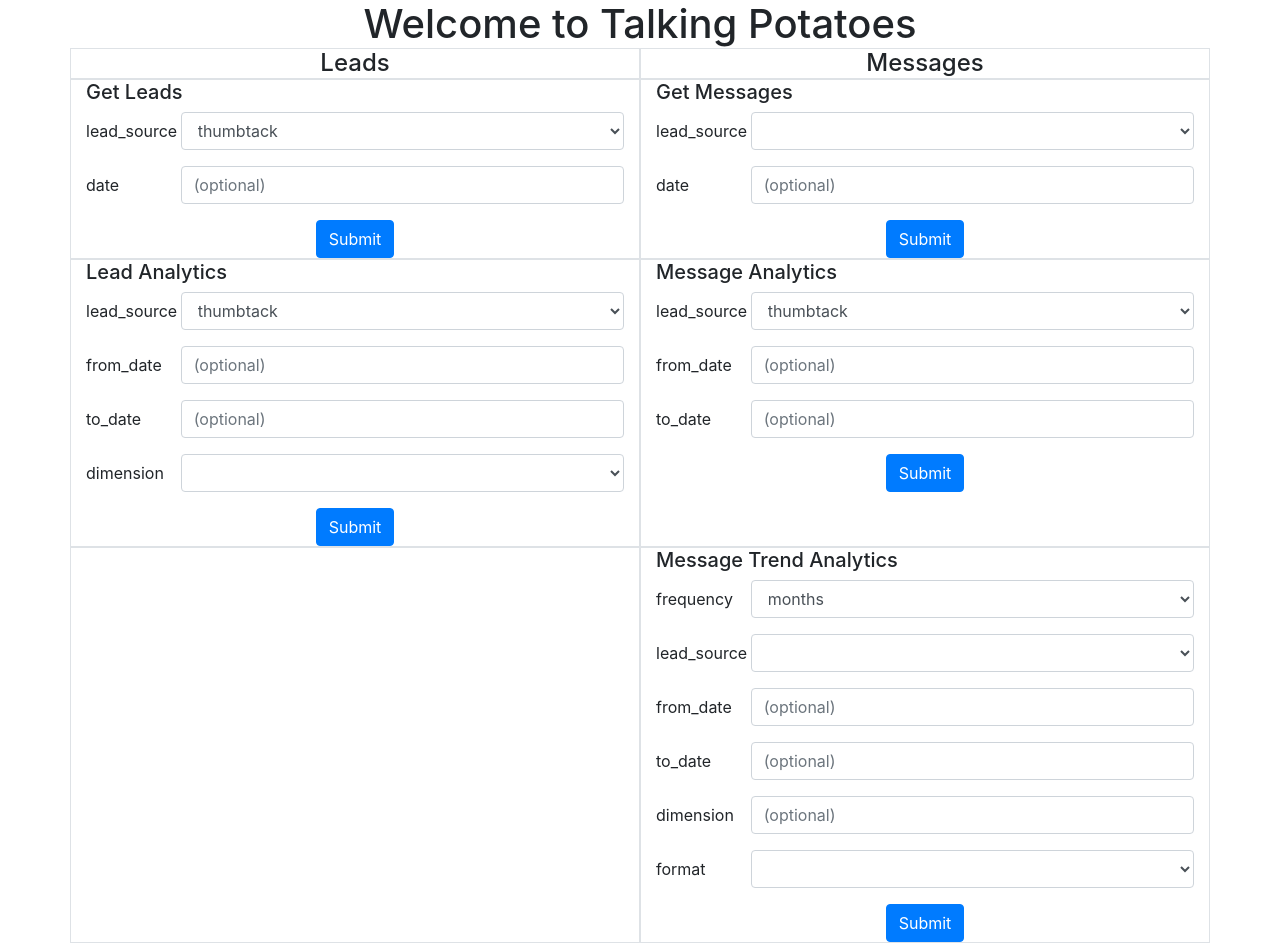
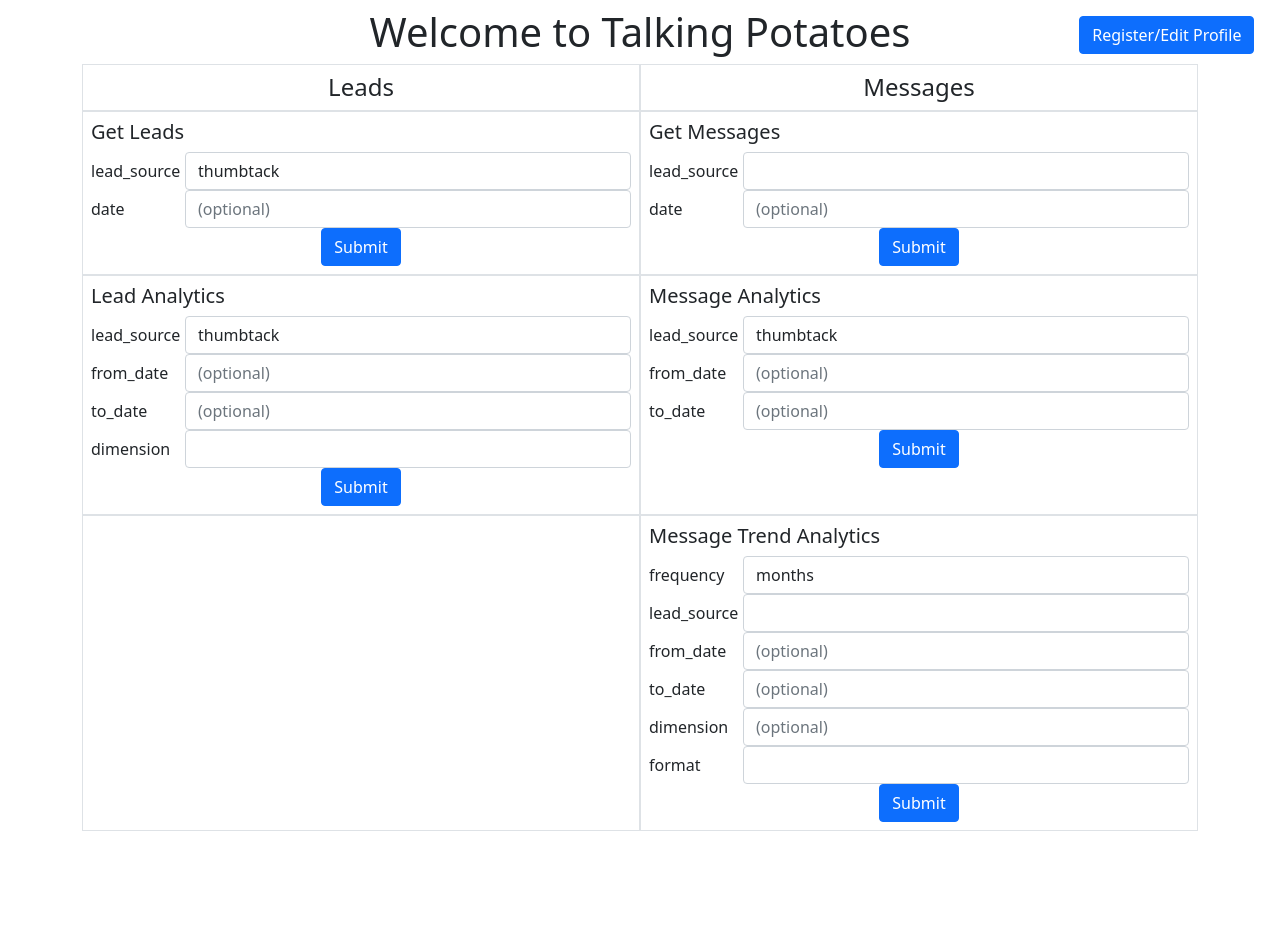
Before and after one commit to jainryu/ASWE, a Flask app: page / in a window 1280 px wide. After the commit the page ends 831 px from the top, so only its background shows below. Run offline with Flask 2, Linux system fonts and the light colour scheme; some libraries are stand-ins or nearby versions.

Commit message:
register button

```diff
--- /dev/null
+++ b/server/static/main.js
@@ -0,0 +1,16 @@
+let btn = document.getElementById("register_form_submit");
+btn.addEventListener('click', () => {
+    let form = document.getElementById("register_form");
+    let formData = new FormData(form);
+    let params = new URLSearchParams(formData).toString();
+   params = "register?" + params;
+   console.log(params)
+
+    $.post(
+        params,
+        {},
+        function(data) {
+          alert("Response: " + data);
+        }
+    );
+});
--- a/server/static/styles.css
+++ b/server/static/styles.css
@@ -7,3 +7,9 @@ h4 {
     margin: auto;
     text-align: center;
 }
+
+#topright {
+    position: fixed;
+    top: 2%;
+    right: 2%;
+}
--- a/server/templates/base.html
+++ b/server/templates/base.html
@@ -5,13 +5,15 @@
     <meta http-equiv="X-UA-Compatible" content="IE=edge">
     <meta name="viewport" content="width=device-width, initial-scale=1.0">
     <title>{% block title %}{% endblock %}</title>
-    <link rel="stylesheet" href="https://stackpath.bootstrapcdn.com/bootstrap/4.3.1/css/bootstrap.min.css" i
-          ntegrity="sha384-ggOyR0iXCbMQv3Xipma34MD+dH/1fQ784/j6cY/iJTQUOhcWr7x9JvoRxT2MZw1T" crossorigin="anonymous">
+    <link href="https://cdn.jsdelivr.net/npm/bootstrap@5.0.2/dist/css/bootstrap.min.css" rel="stylesheet" integrity="sha384-EVSTQN3/azprG1Anm3QDgpJLIm9Nao0Yz1ztcQTwFspd3yD65VohhpuuCOmLASjC" crossorigin="anonymous">
     <link rel="stylesheet" type="text/css" href="{{url_for('static', filename='styles.css')}}">
+    <script src="https://ajax.googleapis.com/ajax/libs/jquery/3.1.0/jquery.min.js"></script>
+    <script src="//ajax.googleapis.com/ajax/libs/jqueryui/1.10.3/jquery-ui.min.js"></script>
 </head>
 <body>
     {% block content %}
     {% endblock %}
-    <script src="{{url_for('static', filename='form.js')}}"></script>
+    <script src="https://cdn.jsdelivr.net/npm/bootstrap@5.0.2/dist/js/bootstrap.bundle.min.js" integrity="sha384-MrcW6ZMFYlzcLA8Nl+NtUVF0sA7MsXsP1UyJoMp4YLEuNSfAP+JcXn/tWtIaxVXM" crossorigin="anonymous"></script>
+    <script src="{{url_for('static', filename='main.js')}}"></script>
 </body>
 </html>
--- a/server/templates/home.html
+++ b/server/templates/home.html
@@ -3,18 +3,110 @@
     Home Page
 {% endblock %}
 {% block content %}
-<h1>Welcome to Talking Potatoes</h1>
 <div class="container">
+<h1 class="p-2">Welcome to Talking Potatoes</h1>
+<!-- Button trigger modal -->
+<button id="topright" type="button" class="btn btn-primary" data-bs-toggle="modal" data-bs-target="#register">
+    Register/Edit Profile
+</button>
+
+<!-- Modal -->
+<div class="modal fade" id="register" tabindex="-1" aria-labelledby="exampleModalLabel" aria-hidden="true">
+    <div class="modal-dialog modal-lg">
+    <div class="modal-content">
+        <div class="modal-header">
+        <h5 class="modal-title" id="exampleModalLabel">Register or Edit Profile</h5>
+        <button type="button" class="btn-close" data-bs-dismiss="modal" aria-label="Close"></button>
+        </div>
+        <div class="modal-body">
+            <h5 class="mt-3 mb-3">Talking Potatoes</h5>
+            <form id="register_form">
+                <div class="form-group row">
+                    <label for="email" class="col-lg-3 col-form-label">email</label>
+                    <div class="col-lg-9">
+                        <input class="form-control" id="email" placeholder="" name="email">
+                    </div>
+                </div>
+                <div class="form-group row">
+                    <label for="username" class="col-lg-3 col-form-label">username</label>
+                    <div class="col-lg-9">
+                        <input class="form-control" id="username" placeholder="" name="username">
+                    </div>
+                </div>
+                <div class="form-group row">
+                    <label for="password" class="col-lg-3 col-form-label">password</label>
+                    <div class="col-lg-9">
+                        <input class="form-control" id="password" placeholder="" name="password">
+                    </div>
+                </div>
+                <h5 class="mt-3 mb-3">Thumbtack</h5>
+                <div class="form-group row">
+                    <label for="thumbtack_business_id" class="col-lg-3 col-form-label">thumbtack_business_id</label>
+                    <div class="col-lg-9">
+                        <input class="form-control" id="thumbtack_business_id" placeholder="" name="thumbtack_business_id">
+                    </div>
+                </div>
+                <div class="form-group row">
+                    <label for="thumbtack_user_id" class="col-lg-3 col-form-label">thumbtack_user_id</label>
+                    <div class="col-lg-9">
+                        <input class="form-control" id="thumbtack_user_id" placeholder="" name="thumbtack_user_id">
+                    </div>
+                </div>
+                <div class="form-group row">
+                    <label for="thumbtack_password" class="col-lg-3 col-form-label">thumbtack_password</label>
+                    <div class="col-lg-9">
+                        <input class="form-control" id="thumbtack_password" placeholder="" name="thumbtack_password">
+                    </div>
+                </div>
+                <h5 class="mt-3 mb-3">Facebook</h5>
+                <div class="form-group row">
+                    <label for="fb_page_id" class="col-lg-3 col-form-label">fb_page_id</label>
+                    <div class="col-lg-9">
+                        <input class="form-control" id="fb_page_id" placeholder="" name="fb_page_id">
+                    </div>
+                </div>
+                <div class="form-group row">
+                    <label for="fb_app_id" class="col-lg-3 col-form-label">fb_app_id</label>
+                    <div class="col-lg-9">
+                        <input class="form-control" id="fb_app_id" placeholder="" name="fb_app_id">
+                    </div>
+                </div>
+                <div class="form-group row">
+                    <label for="fb_page_access_token" class="col-lg-3 col-form-label">fb_page_access_token</label>
+                    <div class="col-lg-9">
+                        <input class="form-control" id="fb_page_access_token" placeholder="" name="fb_page_access_token">
+                    </div>
+                </div>
+                <div class="form-group row">
+                    <label for="fb_secret_key" class="col-lg-3 col-form-label">fb_secret_key</label>
+                    <div class="col-lg-9">
+                        <input class="form-control" id="fb_secret_key" placeholder="" name="fb_secret_key">
+                    </div>
+                </div>
+            </form>
+            <div class="text-center" data-bs-dismiss="modal">
+                <button id="register_form_submit" type="submit" class="btn btn-primary text-center">Submit</button>
+            </div>
+        </div>
+        <div class="modal-footer">
+        <button type="button" class="btn btn-secondary" data-bs-dismiss="modal">Close</button>
+        <button type="button" class="btn btn-primary">Save changes</button>
+        </div>
+    </div>
+    </div>
+</div>
+<div class="container">
+    <!--registration-->
     <!-- First Row -->
     <div class="row">
         <!-- Leads column-->
-        <div class="col-lg-6 border">
+        <div class="col-lg-6 border p-2">
             <h4>
                 Leads
             </h4>
         </div>
         <!-- Messages column-->
-        <div class="col border">
+        <div class="col border p-2">
             <h4>
                 Messages
             </h4>
@@ -24,7 +116,7 @@
     <!-- Second Row-->
     <div class="row">
         <!-- First column -->
-        <div class="col-lg-6 border">
+        <div class="col-lg-6 border p-2">
             <!--<form action="http://127.0.0.1:5000/get_leads" method="GET" target="_blank">-->
             <form action="/get_leads" method="GET" target="_blank">
                 <h5>
@@ -51,7 +143,7 @@
         </div>
 
         <!-- Second column -->
-        <div class="col-lg-6 border">
+        <div class="col-lg-6 border p-2">
             <!--<form action="http://127.0.0.1:5000/get_messages" method="GET" target="_blank">-->
             <form action="/get_messages" method="GET" target="_blank">
                 <h5>
@@ -84,7 +176,7 @@
     <!-- Third Row-->
     <div class="row">
         <!-- First column -->
-        <div class="col-lg-6 border">
+        <div class="col-lg-6 border p-2">
             <!--<form action="http://127.0.0.1:5000/lead_analytics" method="GET" target="_blank">-->
             <form action="/lead_analytics" method="GET" target="_blank">
                 <h5>
@@ -127,7 +219,7 @@
             </form>
         </div>
         <!-- Second column -->
-        <div class="col-lg-6 border">
+        <div class="col-lg-6 border p-2">
             <!--<form action="http://127.0.0.1.189:5000/message_analytics" method="GET" target="_blank">-->
             <form action="/message_analytics" method="GET" target="_blank">
                 <h5>
@@ -163,11 +255,10 @@
     <!-- Fourth Row-->
     <div class="row">
         <!-- First column -->
-        <div class="col-lg-6 border">
+        <div class="col-lg-6 border p-2">
         </div>
-
         <!-- Second Column-->
-        <div class="col-lg-6 border">
+        <div class="col-lg-6 border p-2">
             <!-- Trend Analytics Form-->
             <!--<form action="http://127.0.0.1:5000/message_analytics/trends" method="GET" target="_blank">-->
             <form action="/message_analytics/trends" method="GET" target="_blank">
@@ -227,6 +318,6 @@
             </form>
         </div>
     </div>
-
 <div>
+</div>
 {% endblock %}
```
